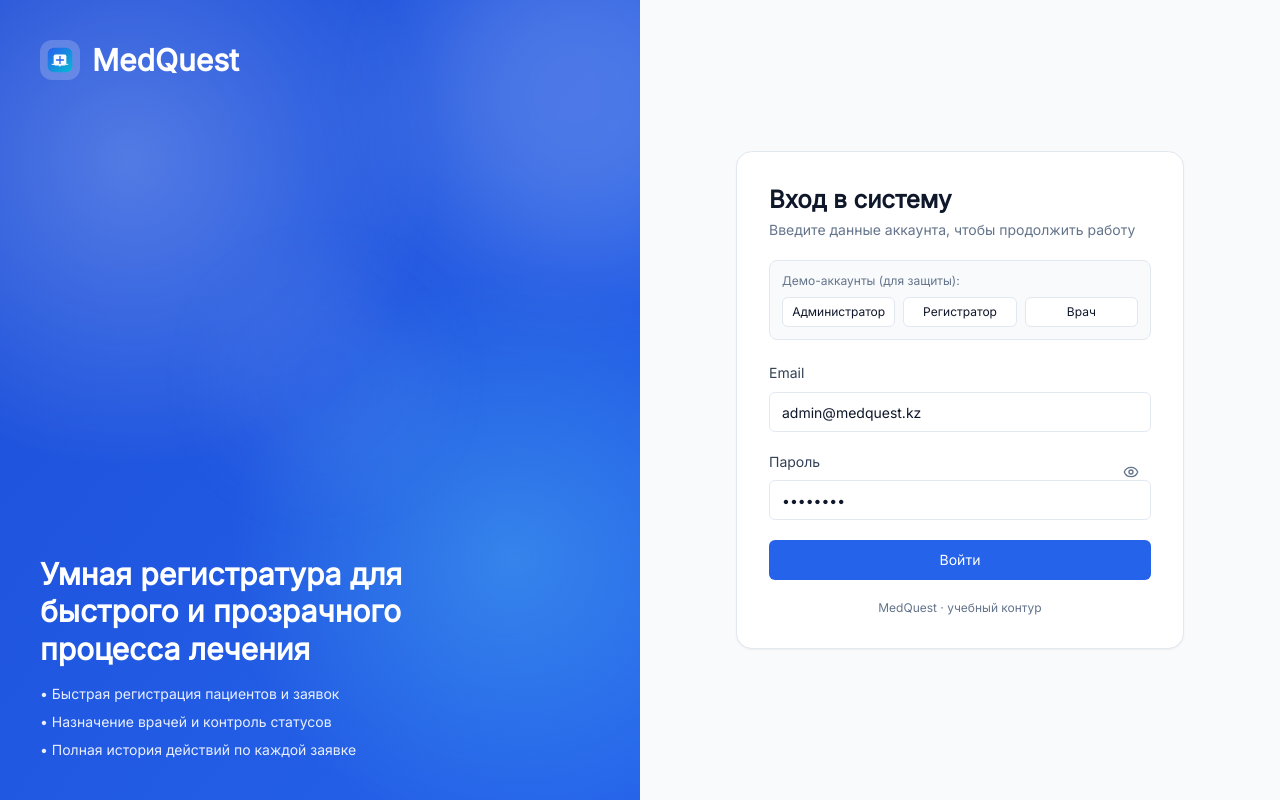
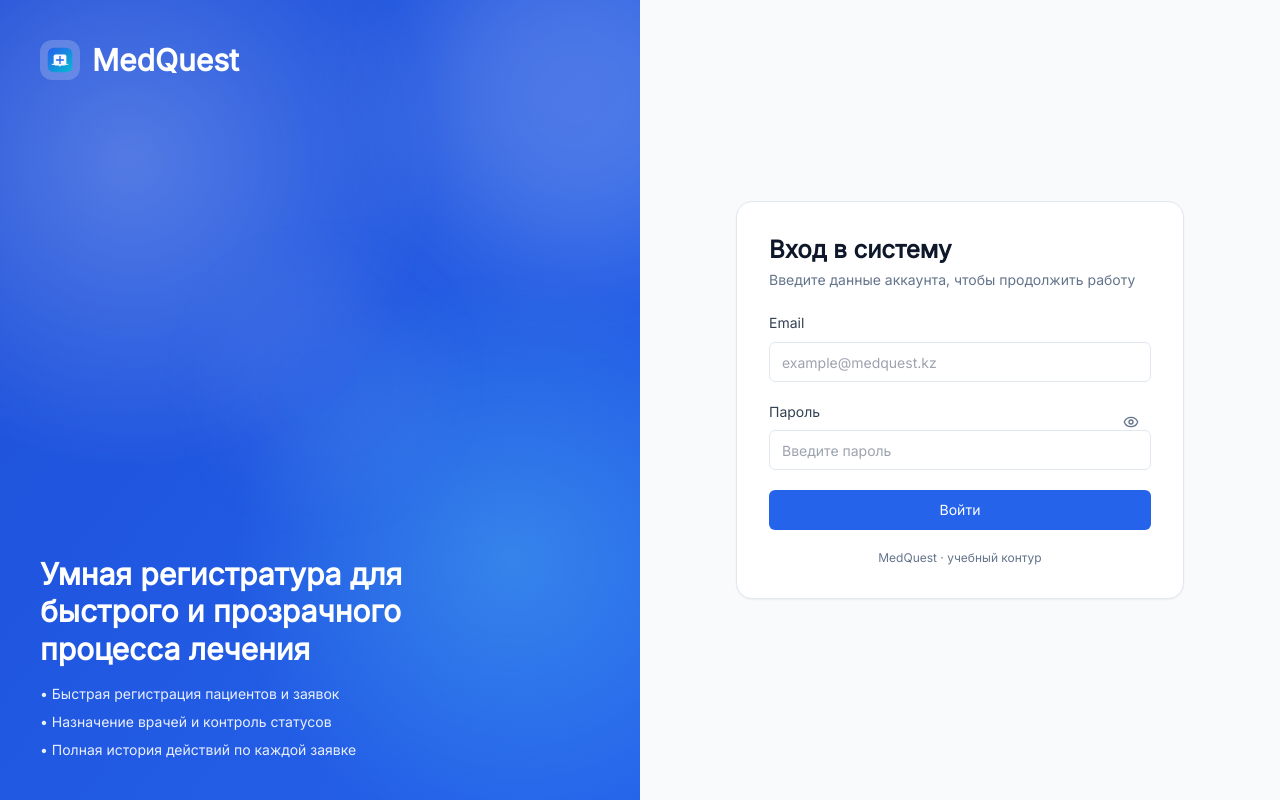
Before and after one commit to baltabekpro/MedQuest, a React (Vite) app in the folder frontend/: page /login in a window 1280 px wide. Built offline with nearby package versions, Linux system fonts and the light colour scheme; no server answers.

Commit message:
Remove demo accounts buttons/block from LoginPage

```diff
--- a/frontend/src/pages/LoginPage.tsx
+++ b/frontend/src/pages/LoginPage.tsx
@@ -7,17 +7,11 @@ import { Input } from '@/components/ui/input'
 import { useAuthStore } from '@/store/authStore'
 import { getApiErrorMessage } from '@/utils/errorMessage'
 
-const demoAccounts = [
-  { label: 'Администратор', email: 'admin@medquest.kz', password: 'admin123' },
-  { label: 'Регистратор', email: 'registrar@medquest.kz', password: 'registrar123' },
-  { label: 'Врач', email: 'doctor@medquest.kz', password: 'doctor123' },
-]
-
 export const LoginPage = () => {
   const navigate = useNavigate()
   const { accessToken, setTokens, setUser } = useAuthStore()
-  const [email, setEmail] = useState('admin@medquest.kz')
-  const [password, setPassword] = useState('admin123')
+  const [email, setEmail] = useState('')
+  const [password, setPassword] = useState('')
   const [showPassword, setShowPassword] = useState(false)
   const [isSubmitting, setIsSubmitting] = useState(false)
   const [error, setError] = useState('')
@@ -78,25 +72,6 @@ export const LoginPage = () => {
 
           {error && <div className='rounded-md bg-red-100 p-3 text-sm text-red-700'>{error}</div>}
 
-          <div className='rounded-lg border border-border bg-slate-50 p-3'>
-            <p className='mb-2 text-xs font-medium text-muted'>Демо-аккаунты (для защиты):</p>
-            <div className='grid grid-cols-1 gap-2 sm:grid-cols-3'>
-              {demoAccounts.map((account) => (
-                <button
-                  key={account.email}
-                  type='button'
-                  className='rounded-md border border-border bg-white px-2 py-1.5 text-xs font-medium transition-colors hover:bg-slate-100'
-                  onClick={() => {
-                    setEmail(account.email)
-                    setPassword(account.password)
-                  }}
-                >
-                  {account.label}
-                </button>
-              ))}
-            </div>
-          </div>
-
           <div className='space-y-2'>
             <label className='text-sm font-medium text-slate-700'>Email</label>
             <Input type='email' value={email} onChange={(e) => setEmail(e.target.value)} placeholder='example@medquest.kz' required />
```
